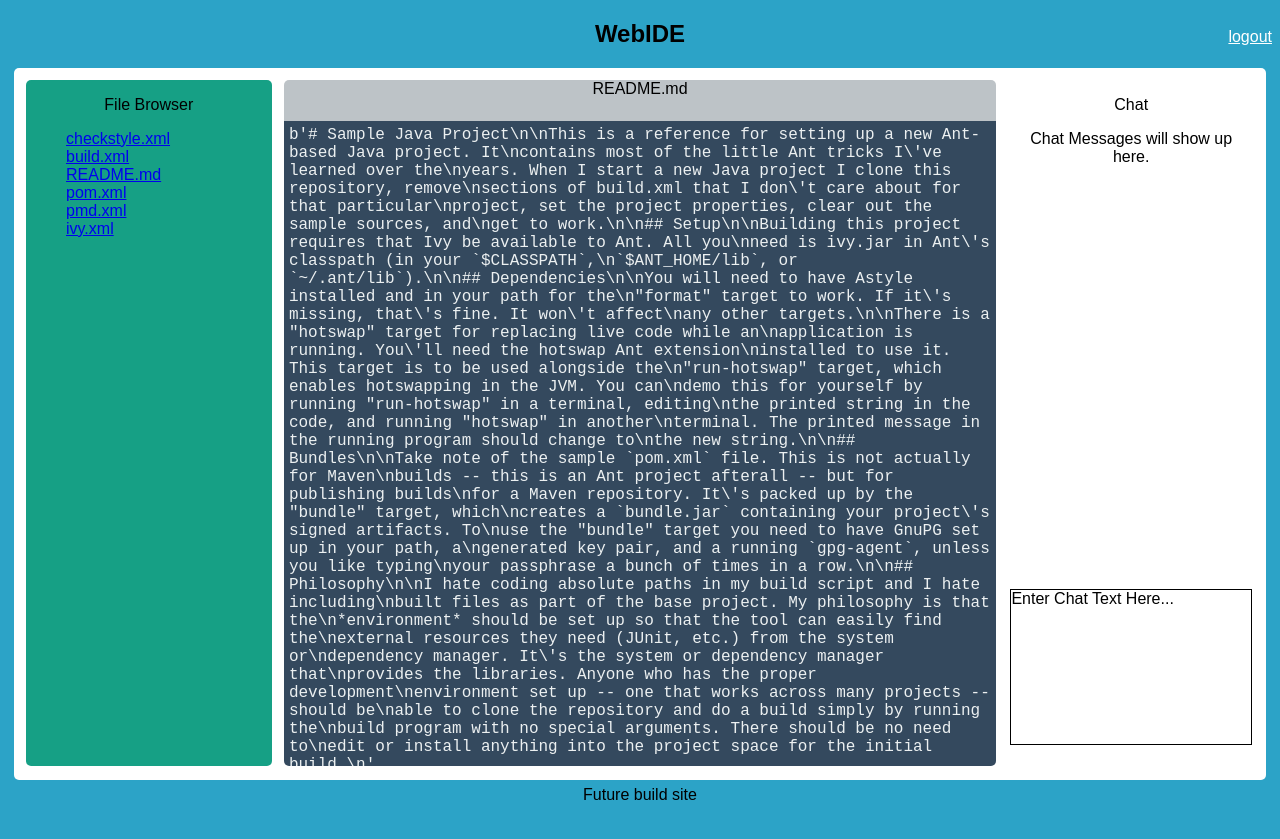
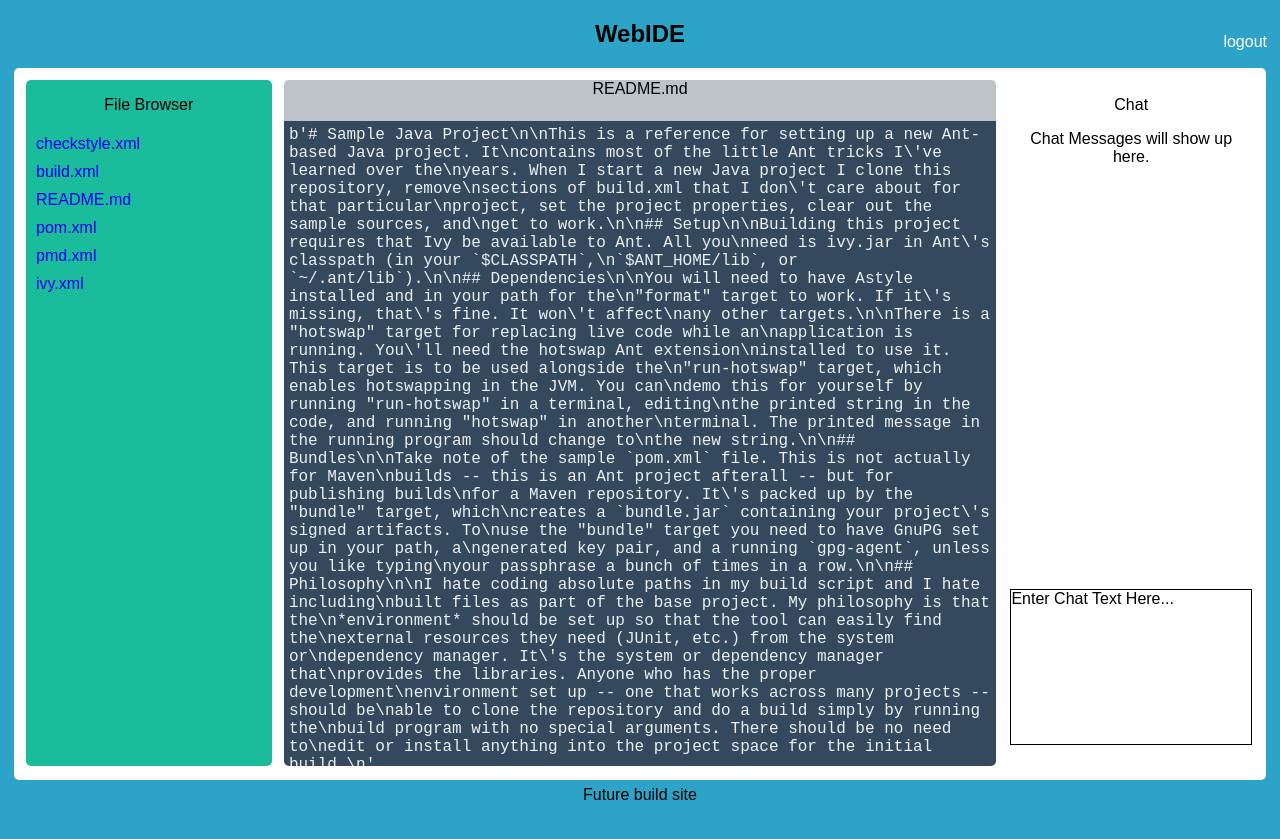
Before and after one commit to ddp34/WebIDEPodgurski2014, a Django app: page /web_ide/editor in a window 1280 px wide. Shown: the top 839 px of the page. Run offline with Django 3.2, Linux system fonts and the light colour scheme; a user stored in the database is signed in; data comes from the database, SQL or seed files in the repository; parts of the project's set-up code (start-up, migrations or seed data) failed here and were passed over; some libraries are stand-ins or nearby versions.

Commit message:
style changes and removed logging messages

```diff
--- a/webide/static/web_ide/style.css
+++ b/webide/static/web_ide/style.css
@@ -36,17 +36,34 @@
 
 .leftpane {
 	  float: left;
-	  background-color: #16a085;
+	  background-color: #1abc9c;
 	  border-radius: 5px;
 }
 
 .filelist {
 	  list-style-type: none;
 	  text-align: left;
+	  padding-left: 0px;
+	  overflow: scroll;
 }
 
 .filenode {
+	  padding: 5px;
+}
 
+a {
+	   padding: 5px;
+	   text-decoration: none;
+}
+
+a:visited {
+
+}
+
+a:hover {
+	  background-color: #16a085;
+	  padding: 5px;
+	  border-radius: 5px;
 }
 
 .rightpane {
--- a/webide/templates/web_ide/editor.html
+++ b/webide/templates/web_ide/editor.html
@@ -155,6 +155,8 @@
 //update client text and shadow
 $("#fileview").val(response.clienttext);
 window['shadow'] = response.clienttext;
+//set caret position to 0
+window['caretpos'] = 0;
 }
 
 });
--- a/webide/web_ide/views.py
+++ b/webide/web_ide/views.py
@@ -82,7 +82,7 @@
 
         #open a different file
         if request.POST['posttype'] == "openfile":
-            print "open file " + request.POST['filename'] + " ..."
+
             try:
                 #retrieve server text and push it to user
                 servertext = ServerText.objects.get(filename=request.POST['filename'])
```
